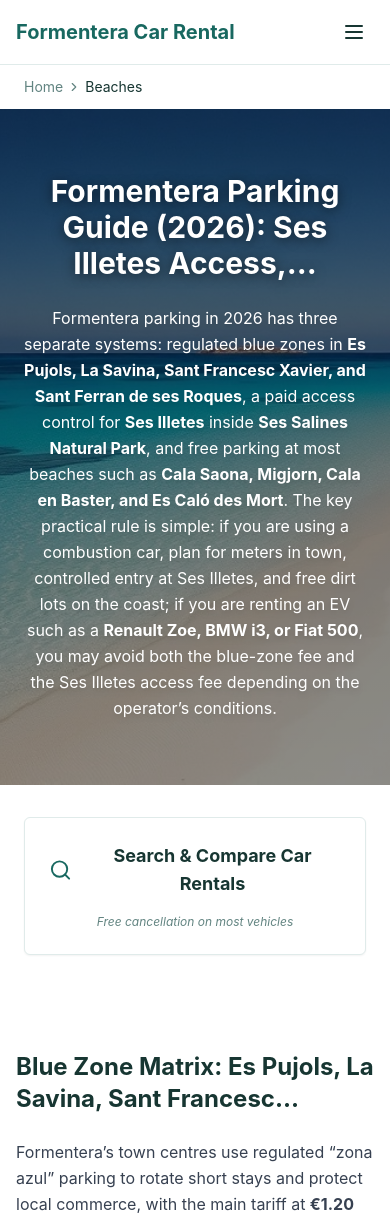
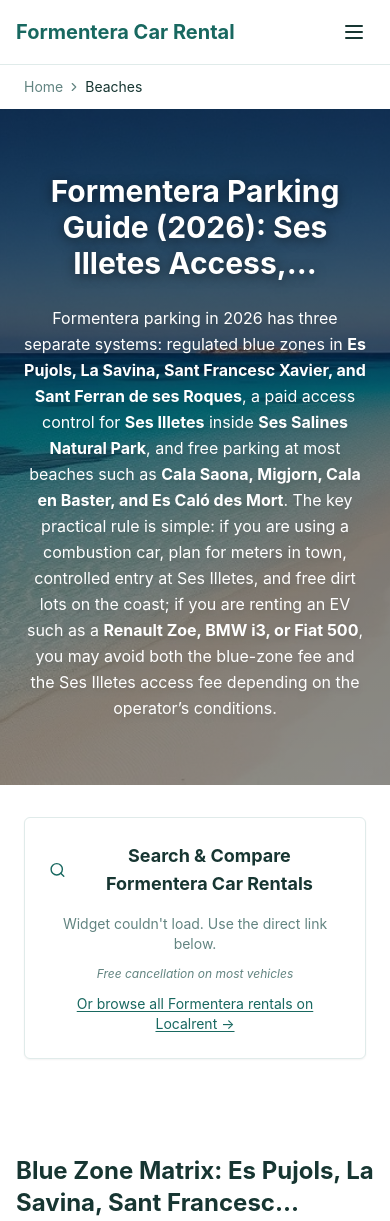
Before and after one commit to LeadGate/formentera-car-rental, a React (Vite) app: page /formentera-beaches-by-car in a window 390 px wide. Shown: the top 1221 px of the page. Built offline with nearby package versions, Linux system fonts and the light colour scheme; the HTML template or start-up script is replaced by a standard one.

Commit message:
fix(widget): mobile resilience pattern (idle-defer + fallback link + omit empty city)
Per memory feedback_widget_mobile_resilience.md (2026-05-08 fleet-wide patch)

```diff
--- a/index.html
+++ b/index.html
@@ -2,6 +2,8 @@
 <html lang="en">
   <head>
     <meta charset="UTF-8" />
+    <link rel="preconnect" href="https://tpembd.com" />
+    <link rel="preconnect" href="https://static.localrent.com" />
     <meta name="viewport" content="width=device-width, initial-scale=1.0" />
     <link rel="icon" href="/favicon.ico" sizes="48x48" />
     <link rel="icon" href="/favicon.svg" type="image/svg+xml" />
--- a/src/components/AffiliateWidget.tsx
+++ b/src/components/AffiliateWidget.tsx
@@ -1,21 +1,54 @@
-import { useEffect, useRef } from "react";
+import { useEffect, useRef, useState } from "react";
 import { Search } from "lucide-react";
 
+// Mobile-resilience pattern (memory: feedback_widget_mobile_resilience.md, 2026-05-08)
+// - requestIdleCallback defer (LCP/CLS budget)
+// - omit `&city=` when target city is not in Localrent widget API catalog
+//   (empty value → mobile picker; affiliate dashboard sample omits the key)
+// - visible fallback link to www.localrent.com for Telegram WebView / Safari ITP
+//   environments that block tpembd.com
+// - 8s descendant-count failure detector (widget renders via <div>+<a> only,
+//   so iframe/input/button/form selectors do NOT work)
 const WIDGET_SRC =
   "https://tpembd.com/content?trs=517071&shmarker=713621.formentera-car-rental&powered_by=true&country=35&city=232951&lang=en&width=100&background=transparent&logo=false&header=false&gearbox=false&cars=false&border=false&footer=false&campaign_id=87&promo_id=4322";
 
+const FALLBACK_URL = "https://www.localrent.com/en/spain/formentera/?marker=713621.formentera";
+const FALLBACK_LABEL = "Or browse all Formentera rentals on Localrent →";
+
 const AffiliateWidget = () => {
   const containerRef = useRef<HTMLDivElement>(null);
+  const [scriptFailed, setScriptFailed] = useState(false);
 
   useEffect(() => {
-    if (!containerRef.current) return;
-    if (containerRef.current.querySelector("script")) return;
+    if (typeof window === "undefined") return;
+    const node = containerRef.current;
+    if (!node) return;
+    if (node.querySelector("script")) return;
 
-    const script = document.createElement("script");
-    script.async = true;
-    script.src = WIDGET_SRC;
-    script.charset = "utf-8";
-    containerRef.current.appendChild(script);
+    const load = () => {
+      if (!containerRef.current) return;
+      const script = document.createElement("script");
+      script.async = true;
+      script.src = WIDGET_SRC;
+      script.charset = "utf-8";
+      script.onerror = () => setScriptFailed(true);
+      containerRef.current.appendChild(script);
+      window.setTimeout(() => {
+        if (!containerRef.current) return;
+        if (containerRef.current.querySelectorAll("*").length < 6) {
+          setScriptFailed(true);
+        }
+      }, 8000);
+    };
+
+    const w = window as Window & {
+      requestIdleCallback?: (cb: () => void, opts?: { timeout: number }) => number;
+    };
+    if (typeof w.requestIdleCallback === "function") {
+      w.requestIdleCallback(load, { timeout: 2000 });
+    } else {
+      window.setTimeout(load, 1500);
+    }
   }, []);
 
   return (
@@ -24,11 +57,29 @@
         <div className="bg-background rounded-lg p-6 text-center border border-border shadow-sm">
           <div className="flex items-center justify-center gap-3 mb-3">
             <Search className="text-primary" size={24} />
-            <h3 className="text-lg font-bold m-0">Search &amp; Compare Car Rentals</h3>
+            <h3 className="text-lg font-bold m-0">Search &amp; Compare Formentera Car Rentals</h3>
           </div>
-          <div ref={containerRef} className="my-4 rounded-lg max-w-3xl mx-auto overflow-visible" />
+          <div
+            ref={containerRef}
+            className="my-4 rounded-lg max-w-3xl mx-auto overflow-visible"
+          />
+          {scriptFailed && (
+            <p className="text-muted-foreground text-sm mb-2">
+              Widget couldn't load. Use the direct link below.
+            </p>
+          )}
           <p className="text-muted-foreground text-xs italic mt-3">
             Free cancellation on most vehicles
+          </p>
+          <p className="text-sm mt-3">
+            <a
+              href={FALLBACK_URL}
+              target="_blank"
+              rel="noopener nofollow sponsored"
+              className="text-primary underline underline-offset-2 hover:no-underline"
+            >
+              {FALLBACK_LABEL}
+            </a>
           </p>
         </div>
       </div>
```
